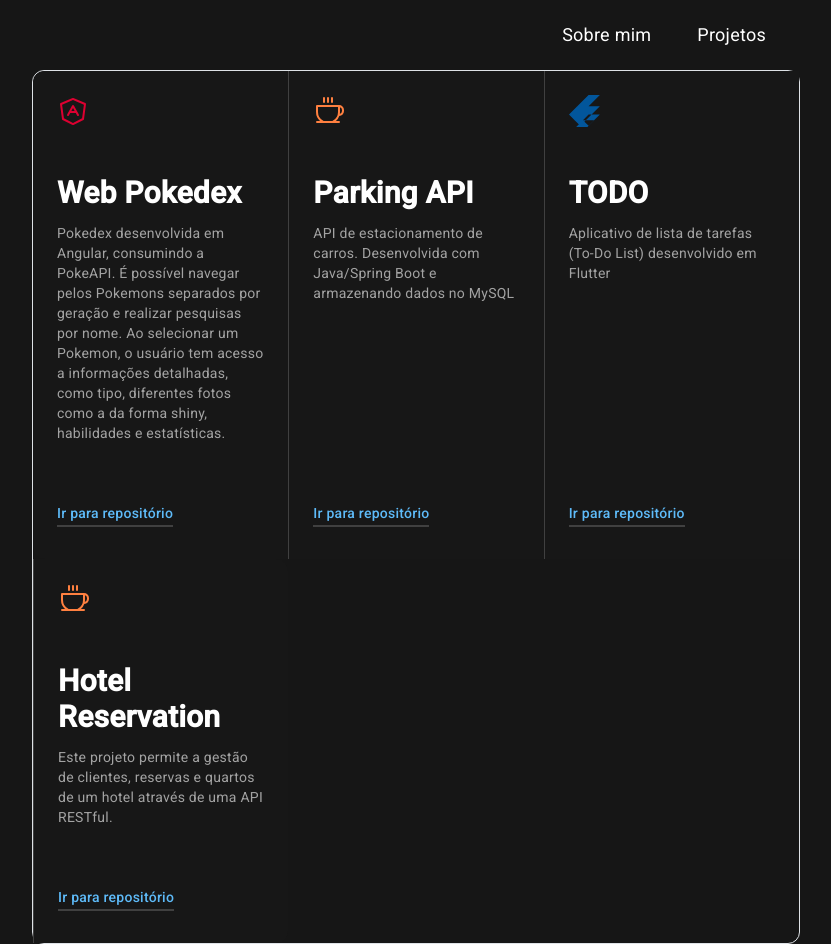
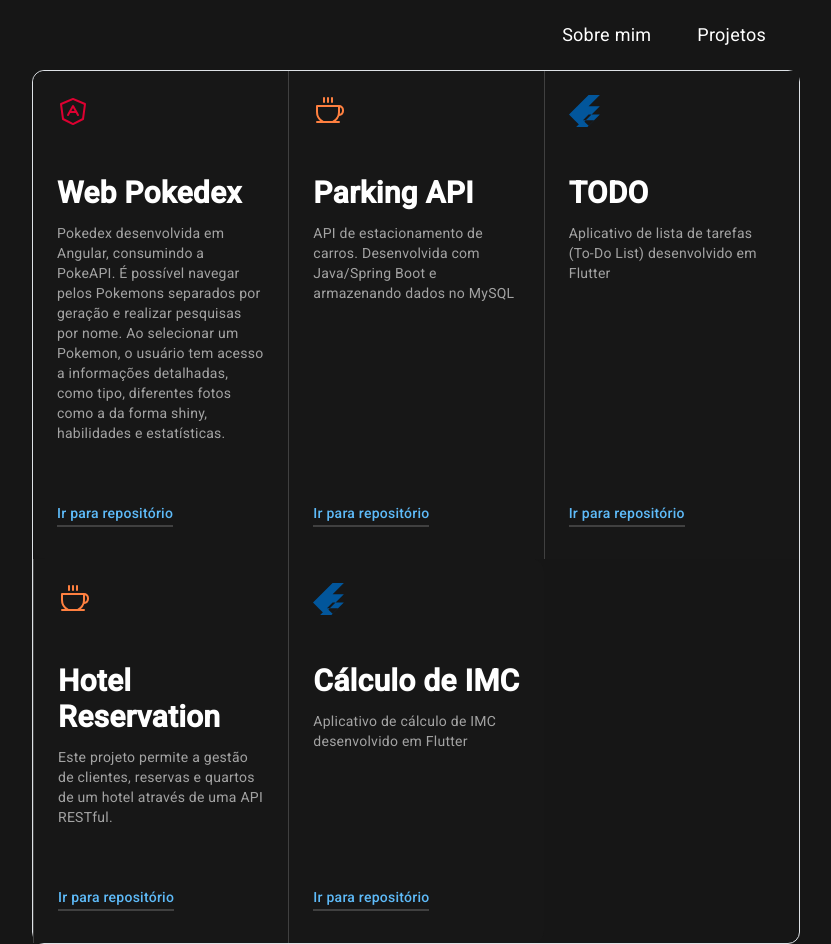
Before and after one commit to weesleycabral/site-pessoal, an Angular app: page /projects in a window 1280 px wide. Shown: the whole page, without its empty margins (224-1055 px from the left). Built offline with nearby package versions, Linux system fonts and the light colour scheme; some icons are missing.

Commit message:
feat: Add new project: Cálculo de IMC Flutter application

```diff
--- a/src/app/pages/projects/projects.component.ts
+++ b/src/app/pages/projects/projects.component.ts
@@ -43,6 +43,15 @@
       iconColor: '#FF8040',
       linkGithub: 'https://github.com/weesleycabral/HotelReservationAPI'
     },
+    {
+      title: 'Cálculo de IMC',
+      subtitle: 'Aplicativo de cálculo de IMC desenvolvido em Flutter',
+      description: 'O aplicativo permite que o usuário insira seu peso e altura e, em seguida, calcula o IMC e exibe o resultado.',
+      icon: this.flutterPath,
+      iconColor: '#02569B',
+      linkGithub: 'https://github.com/weesleycabral/imc-flutter'
+
+    }
 
   ];
 
```
